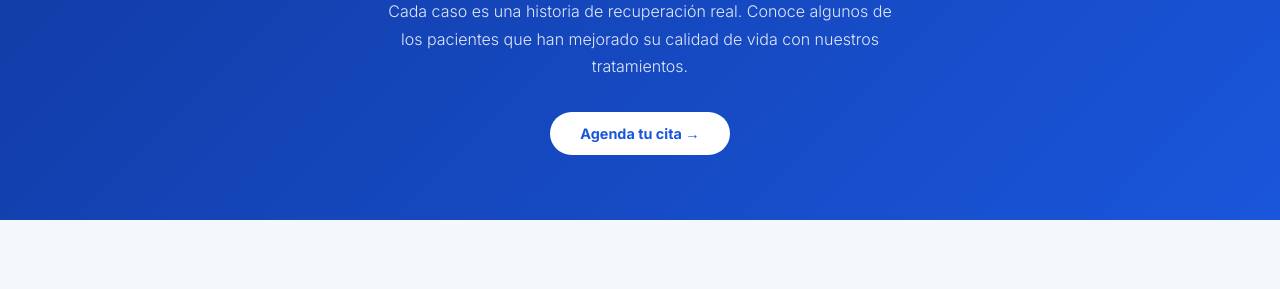
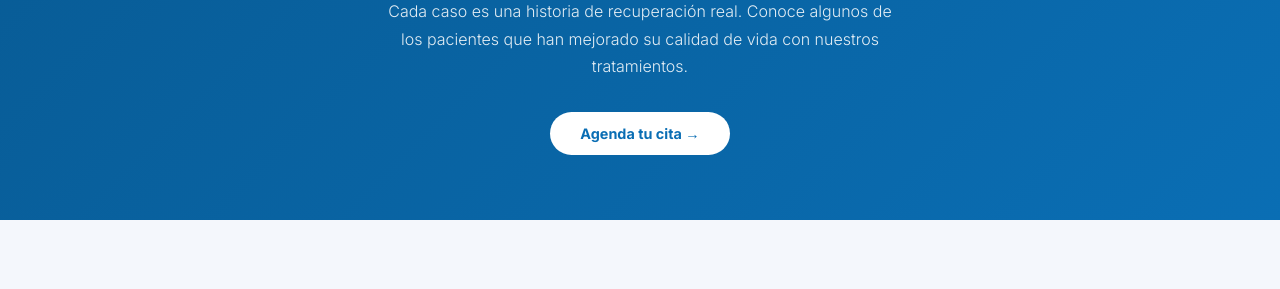
Before and after one commit to ErosAO/kinefisiosport.com, a plain HTML site: page historias-clinicas.html in a window 1280 px wide. Shown: the part 313-602 px from the top of the page. Drawn offline with Linux system fonts and the light colour scheme.

Commit message:
ajuste color azul e historias clinicas

```diff
--- a/historias-clinicas.html
+++ b/historias-clinicas.html
@@ -10,9 +10,9 @@
     *, *::before, *::after { box-sizing: border-box; margin: 0; padding: 0; }
 
     :root {
-      --blue:       #1a56db;
-      --blue-dark:  #1039a0;
-      --blue-light: #e8f0fe;
+      --blue:       #0a6eb4;
+      --blue-dark:  #085a93;
+      --blue-light: #e3f0fa;
       --white:      #ffffff;
       --gray:       #f4f7fc;
       --text:       #1e293b;
```
Also changed, not shown: index.html (+3 -3 lines).
